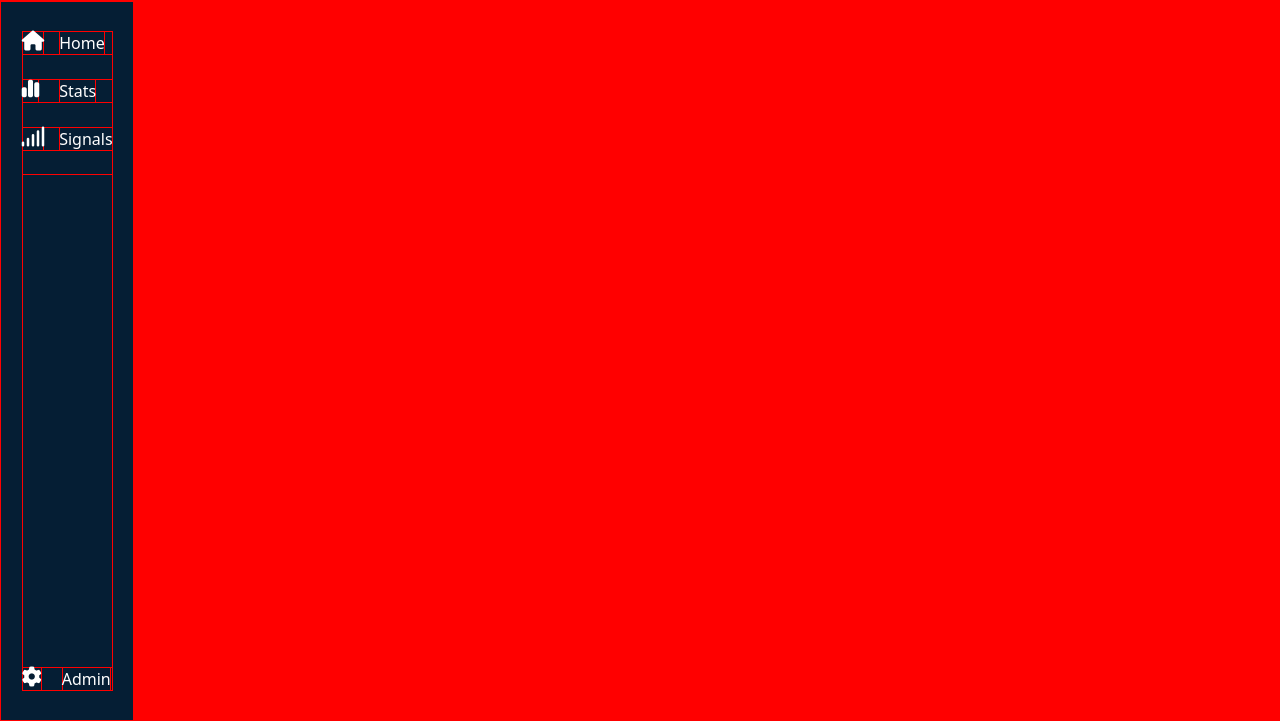
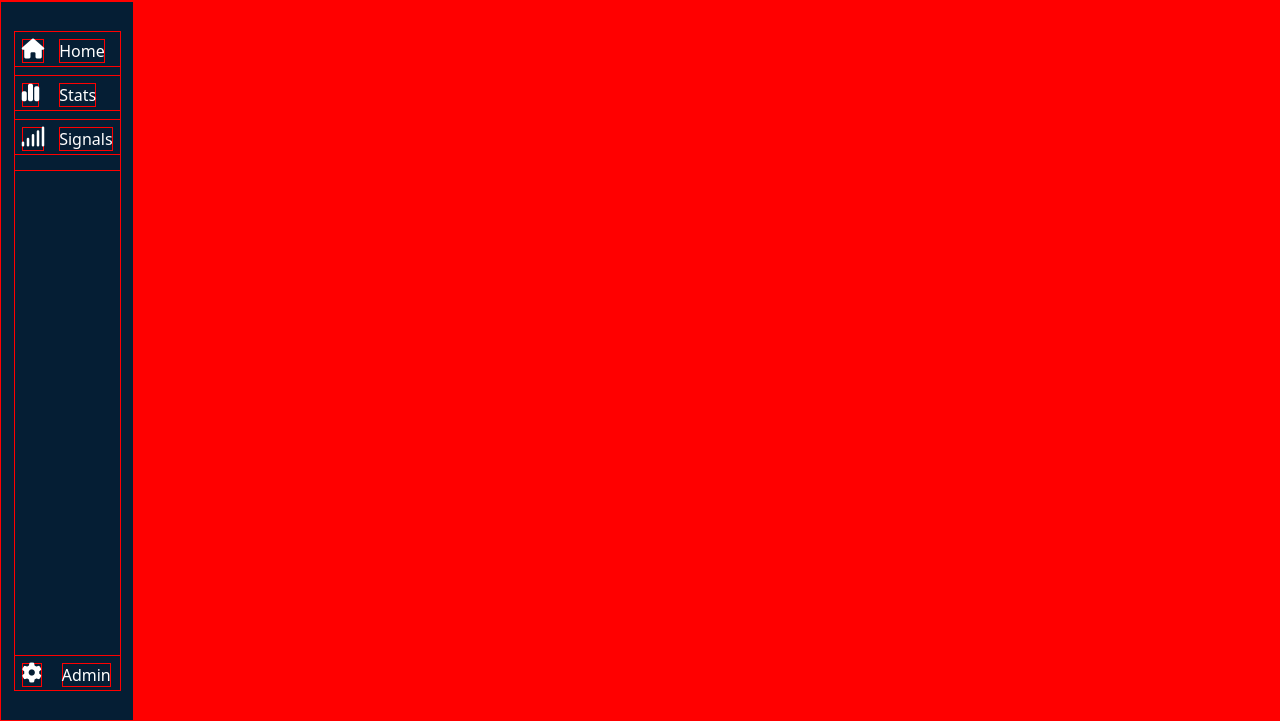
Before and after one commit to DarioDC95/html-css-bootstrap-dashboard, a plain HTML site: page index.html in a window 1280 px wide. Shown: the part 79-800 px from the top of the page. Drawn offline with nearby package versions, Linux system fonts and the light colour scheme.

Commit message:
aside with hover Done

```diff
--- a/css/style.css
+++ b/css/style.css
@@ -72,6 +72,10 @@ aside ul {
     list-style-type: none;
     padding: 0;
 }
+
+aside a:hover {
+    background-color: #ffffff52;
+}
 /* fine side-bar */
 
 /* corpo della pagina */
--- a/index.html
+++ b/index.html
@@ -65,20 +65,20 @@
                     <div class="mycol-up">
                         <div class="mycard">
                             <ul>
-                                <li class="mb-4">
-                                    <a class="underline-none text-white d-flex" href="#">
+                                <li class="mb-2">
+                                    <a class="underline-none text-white d-flex p-2 pb-1" href="#">
                                         <i class="fa-solid fa-house fs-5 text-white"></i>
                                         <span class="text-white d-none d-lg-block">Home</span>
                                     </a>
                                 </li>
-                                <li class="mb-4">
-                                    <a class="underline-none text-white d-flex" href="#">
+                                <li class="mb-2">
+                                    <a class="underline-none text-white d-flex p-2 pb-1" href="#">
                                         <i class="fa-solid fa-chart-simple fs-5 text-white"></i>
                                         <span class="text-white d-none d-lg-block">Stats</span>
                                     </a>
                                 </li>
-                                <li class="mb-4">
-                                    <a class="underline-none text-white d-flex" href="#">
+                                <li class="mb-0">
+                                    <a class="underline-none text-white d-flex p-2 pb-1" href="#">
                                         <i class="fa-solid fa-signal fs-5 text-white"></i>
                                         <span class="text-white d-none d-lg-block">Signals</span>
                                     </a>
@@ -88,7 +88,7 @@
                     </div>
                     <div class="mycol-down">
                         <div class="mycard">
-                            <a class="underline-none text-white d-flex" href="#">
+                            <a class="underline-none text-white d-flex p-2 pb-1" href="#">
                                 <i class="fa-solid fa-gear fs-5 text-white"></i>
                                 <span class="text-white d-none d-lg-block">Admin</span>
                             </a>
```
